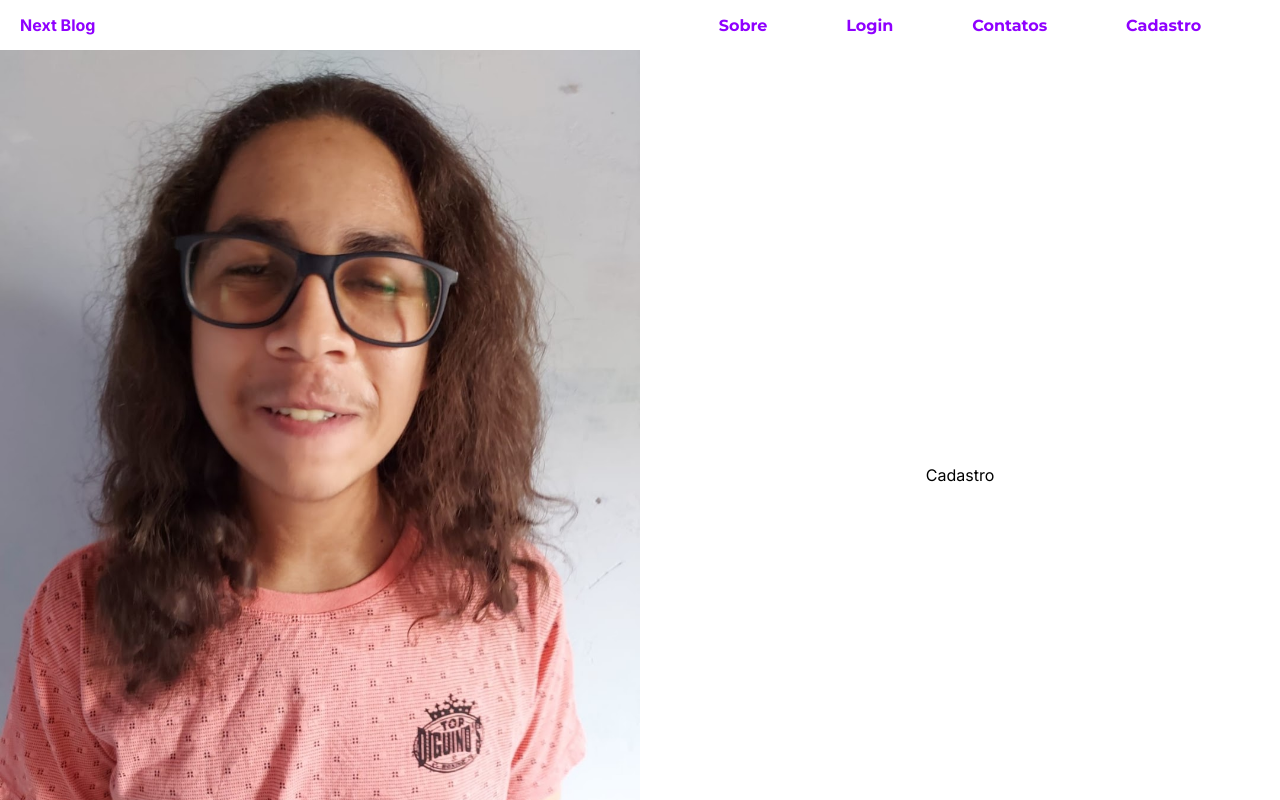
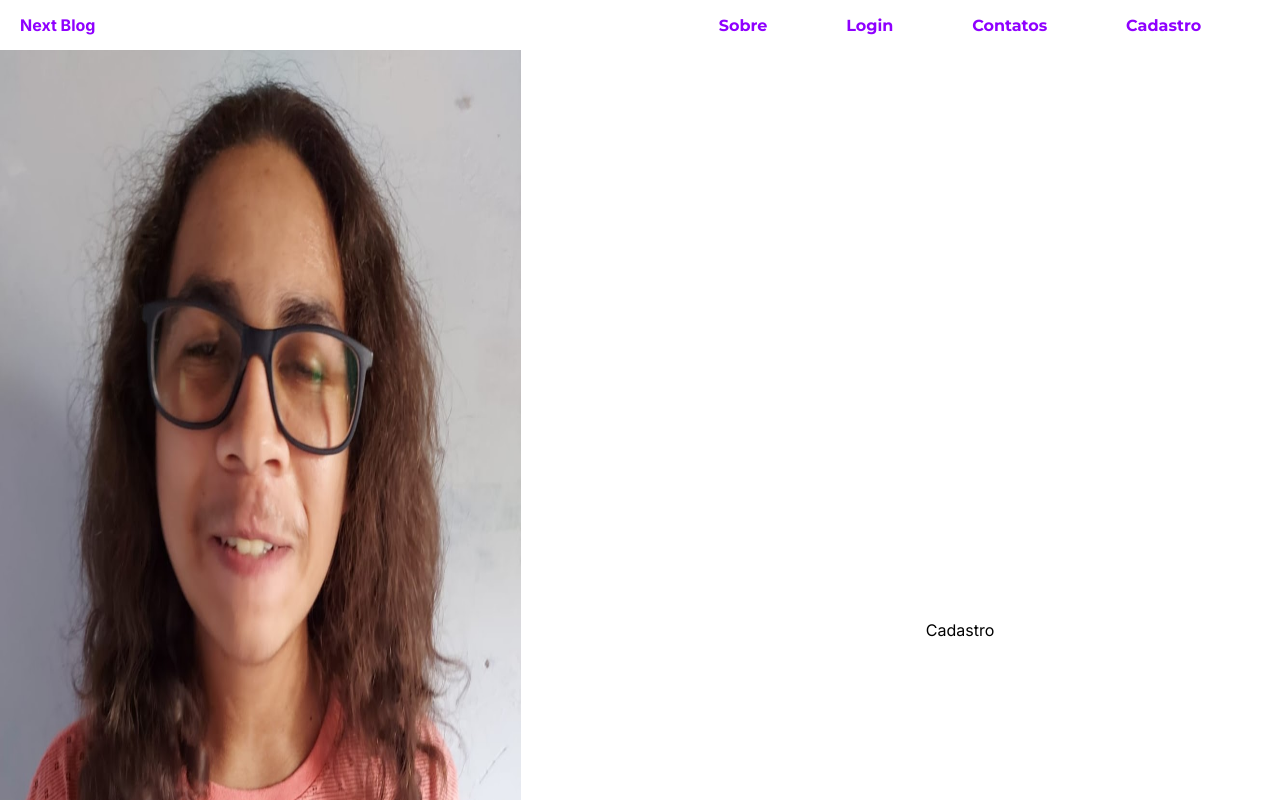
Before and after one commit to GabrieldosSantosOliveira/Andre-1, a Next.js app: page /posts/cadastro in a window 1280 px wide. Shown: the top 800 px of the page. Built offline with nearby package versions, Linux system fonts and the light colour scheme.

Commit message:
Criado Componente Imagem

```diff
--- /dev/null
+++ b/components/Imagem.js
@@ -0,0 +1,16 @@
+import Image from "next/image"
+import styles from "/components/imagem.module.css"
+export default function Imagem() {
+  return (
+    <>
+      <div className={styles.container}>
+        <Image
+          src='/images/profile.jpg'
+          height={1156}
+          width={521}
+          alt="Your Name"
+        />
+      </div>
+    </>
+  )
+}
--- /dev/null
+++ b/components/imagem.module.css
@@ -0,0 +1,4 @@
+.container img{
+  grid-area: aside;
+  height: auto;
+}
--- a/pages/posts/cadastro.js
+++ b/pages/posts/cadastro.js
@@ -6,14 +6,7 @@ import Menu from '../../components/Menu'
 import Footer from '../../components/Footer'
 import Mean from '../../components/Mean'
 import Logo from '../../components/Logo'
-const YourComponent = () => (
-  <Image
-    src="/images/profile.jpg"
-    height={1433}
-    width={1080}
-    alt="Your Name"
-  />
-)
+import YourComponent from "../../components/Imagem"
 
 export default function Home() {
   return (
--- a/styles/Home.module.css
+++ b/styles/Home.module.css
@@ -7,8 +7,3 @@
     "aside mean"
     "footer footer";
 }
-.container img{
-  grid-area: aside;
-  height: auto;
-
-}
```
Also changed, not shown: pages/index.js (+1 -13 lines), pages/posts/contatos.js (+1 -9 lines), pages/posts/login.js (+1 -8 lines), pages/posts/sobre.js (+1 -8 lines).
